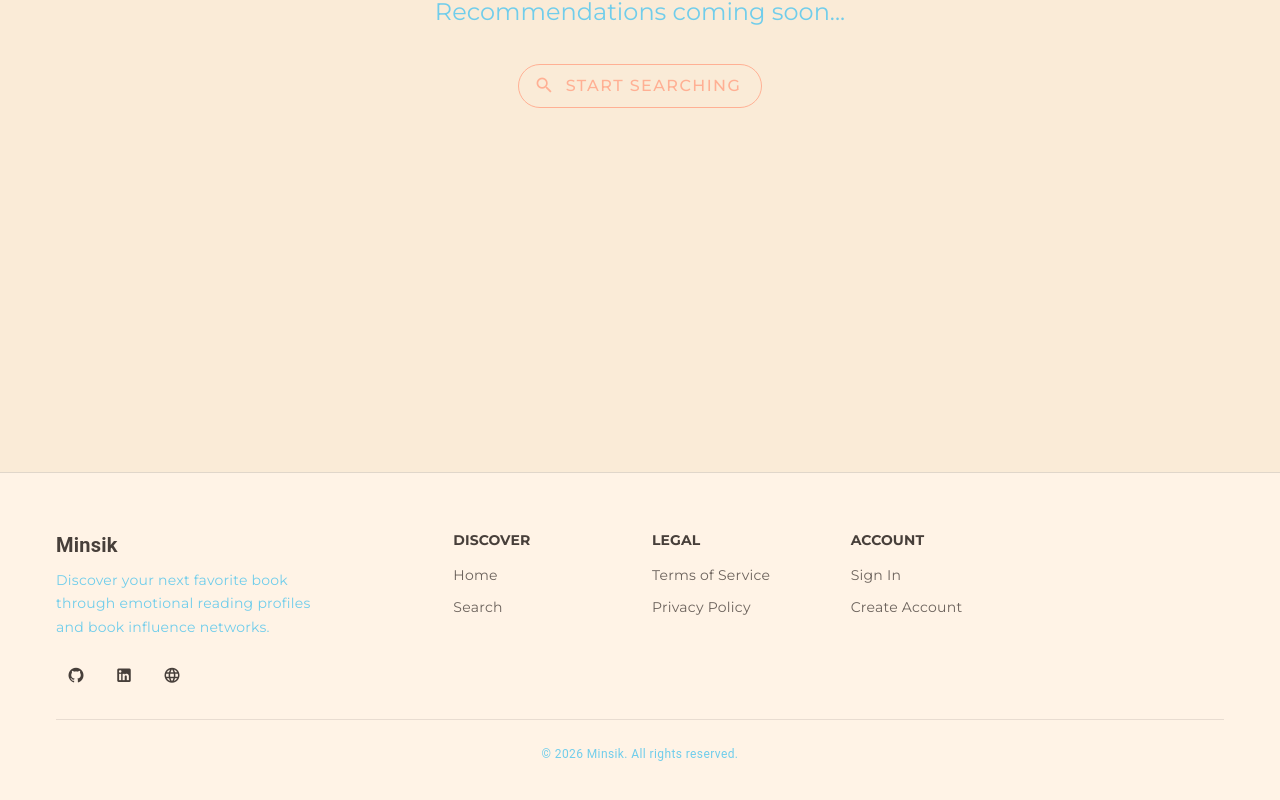
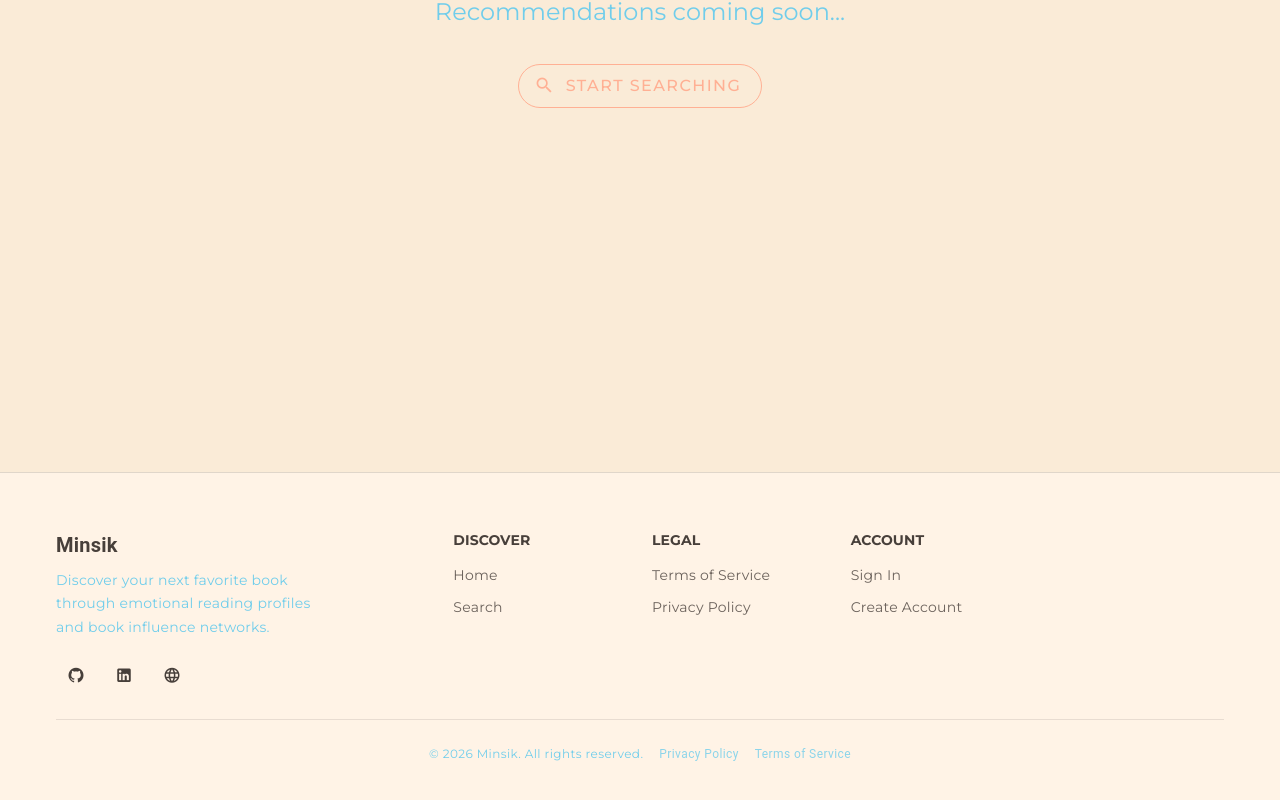
Before and after one commit to JakubTuta/Minsik-web, a Nuxt app: page / in a window 1280 px wide. Shown: the part 328-1128 px from the top of the page. Built offline with nearby package versions, Linux system fonts and the light colour scheme.

Commit message:
privacy policy and terms of service

```diff
--- a/app/components/AppFooter.vue
+++ b/app/components/AppFooter.vue
@@ -183,8 +183,22 @@ const authDialogStore = useAuthDialogStore()
 
       <v-divider class="my-6" />
 
-      <div class="text-caption text-secondary text-center">
-        © {{ new Date().getFullYear() }} Minsik. All rights reserved.
+      <div class="d-flex align-center ga-4 text-caption text-secondary flex-wrap justify-center">
+        <span>© {{ new Date().getFullYear() }} Minsik. All rights reserved.</span>
+
+        <NuxtLink
+          to="/privacy-policy"
+          class="footer-link"
+        >
+          Privacy Policy
+        </NuxtLink>
+
+        <NuxtLink
+          to="/terms-of-service"
+          class="footer-link"
+        >
+          Terms of Service
+        </NuxtLink>
       </div>
     </v-container>
   </v-footer>
```
